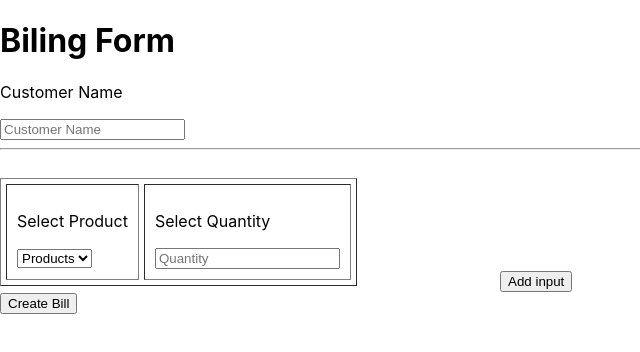
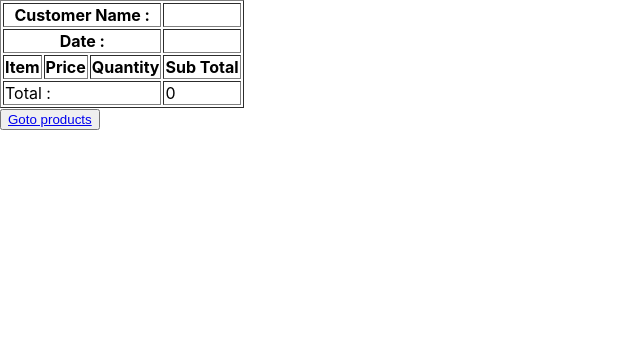
Before and after one commit to BapiMajumder1402/1st-Git-Hub-Nobelium, a React (Create React App) app: page /DisplayData in a window 1280 px wide. Shown: the top 352 px of the page, without its empty margins (0-640 px from the left). Built offline with nearby package versions, Linux system fonts and the light colour scheme.

Commit message:
navigated cart

```diff
--- a/package.json
+++ b/package.json
@@ -8,6 +8,7 @@
     "@testing-library/user-event": "^13.5.0",
     "react": "^18.2.0",
     "react-dom": "^18.2.0",
+    "react-router-dom": "^6.10.0",
     "react-scripts": "5.0.1",
     "recoil": "^0.7.7",
     "web-vitals": "^2.1.4"
--- a/src/App.js
+++ b/src/App.js
@@ -1,10 +1,17 @@
 import React from 'react'
+import { Routes , Route } from 'react-router-dom'
 import Shopping from './Shopping'
+import DisplayData from './DisplayData'
 
 export default function App() {
   return (
     <div>
-      <Shopping></Shopping>
+      <Routes>
+        <Route path='/' element={<Shopping/>}>Shopping</Route>
+        <Route path='/DisplayData' element={<DisplayData/>}>Display Data</Route>
+
+      </Routes>
+
     </div>
   )
 }
--- /dev/null
+++ b/src/DisplayData.js
@@ -0,0 +1,92 @@
+import React from "react";
+import { product } from "./Products";
+import {  useRecoilValue } from "recoil";
+import { user, userCart } from "./BillData";
+import { Link } from "react-router-dom";
+
+export default function DisplayData() {
+
+    // const [userData, setUserData] = useRecoilState(user)
+    // const selProduct = useRecoilValue(selectedProduct)
+    // const prodQty = useRecoilValue(productQty)
+    // const [userCartList, setUserCartList] = useRecoilState(userCart)
+
+
+    const userData = useRecoilValue(user)
+    const userCartList = useRecoilValue(userCart)
+
+    let total = 0
+
+    return (
+        <div>
+            <table border='1px'>
+
+                <thead>
+                    <tr>
+                        <th colSpan='3'>
+                            Customer Name : {userData.map(elm => elm.name)}
+                        </th>
+                        <th>
+
+                        </th>
+                    </tr>
+
+                    <tr>
+                        <th colSpan='3'>
+                            Date : {userData.map(elm => elm.date)}
+                        </th>
+                        <th>
+
+                        </th>
+                    </tr>
+
+                    <tr>
+                        <th>Item</th>
+                        <th>Price</th>
+                        <th>Quantity</th>
+                        <th>Sub Total</th>
+                    </tr>
+                </thead>
+
+                <tbody>
+                    {
+                        userCartList.map((elem) => {
+                            return (
+                                <tr>
+                                    <td>{elem.selectedProduct}</td>
+                                    <td>{product.filter(pro => pro.value === elem.selectedProduct).map(filteredPro => (
+                                        <span>
+                                            {filteredPro.price}
+                                        </span>
+                                    ))}</td>
+
+                                    <td>{elem.productQty}</td>
+
+                                    <td>{product.filter(pro => pro.value === elem.selectedProduct).map(filteredPro => {
+                                        total += filteredPro.price * elem.productQty
+                                        return (
+                                            <span>
+                                                {filteredPro.price * elem.productQty}
+                                            </span>
+                                        )
+                                    })}</td>
+                                </tr>
+                            )
+                        })
+                    }
+
+                    <tr>
+                        <td colSpan='3'>
+                            Total :
+                        </td>
+                        <td>
+                            {total}
+                        </td>
+                    </tr>
+                </tbody>
+
+            </table>
+            <button><Link to='/'>Goto products</Link></button>
+        </div>
+    )
+}
--- a/src/Shopping.js
+++ b/src/Shopping.js
@@ -2,20 +2,17 @@ import React, { useState } from "react";
 import { product } from "./Products";
 import { useRecoilState, useSetRecoilState, useRecoilValue } from "recoil";
 import { user, userCart, selectedProduct, productQty } from "./BillData";
+import { Link } from "react-router-dom";
 
 export default function Shopping() {
 
 
     const [inputList, setInputList] = useState([<Cart />]);
-
     const [userData, setUserData] = useRecoilState(user)
-
     const selProduct = useRecoilValue(selectedProduct)
     const prodQty = useRecoilValue(productQty)
     const [userCartList, setUserCartList] = useRecoilState(userCart)
-
     const [name, setName] = useState("")
-
     const [showCart, setShowCart] = useState(false)
 
 
@@ -31,14 +28,14 @@ export default function Shopping() {
     // console.log(userCartList);
 
     function handleCreateBill() {
-        const current_date = new Date().toLocaleString()
+        const current_date = new Date().toLocaleDateString()
 
         setUserData([...userData, { "name": name, "date": current_date }])
 
         setShowCart(true)
     }
 
-    console.log(userData);
+    // console.log(userData);
     return (
         <div>
 
@@ -57,9 +54,7 @@ export default function Shopping() {
                 }
             </div>
 
-            {
-                showCart && <DisplayData />
-            }
+            <button> <Link to='./DisplayData'>Goto bill details</Link> </button>
         </div>
     );
 }
@@ -113,85 +108,3 @@ function Cart() {
         </div>
     )
 };
-
-
-function DisplayData() {
-
-    const [userData, setUserData] = useRecoilState(user)
-    const [userCartList, setUserCartList] = useRecoilState(userCart)
-
-    let total = 0
-
-    return (
-        <div>
-            <table border='1px'>
-
-                <thead>
-                    <tr>
-                        <th colSpan='3'>
-                            Customer Name : {userData.map(elm => elm.name)}
-                        </th>
-                        <th>
-
-                        </th>
-                    </tr>
-
-                    <tr>
-                        <th colSpan='3'>
-                            Date : {userData.map(elm => elm.date)}
-                        </th>
-                        <th>
-
-                        </th>
-                    </tr>
-
-                    <tr>
-                        <th>Item</th>
-                        <th>Price</th>
-                        <th>Quantity</th>
-                        <th>Sub Total</th>
-                    </tr>
-                </thead>
-
-                <tbody>
-                    {
-                        userCartList.map((elem) => {
-                            return (
-                                <tr>
-                                    <td>{elem.selectedProduct}</td>
-
-                                    <td>{product.filter(pro => pro.value === elem.selectedProduct).map(filteredPro => (
-                                        <span>
-                                            {filteredPro.price}
-                                        </span>
-                                    ))}</td>
-
-                                    <td>{elem.productQty}</td>
-
-                                    <td>{product.filter(pro => pro.value === elem.selectedProduct).map(filteredPro => {
-                                        total += filteredPro.price * elem.productQty
-                                        return (
-                                            <span>
-                                                {filteredPro.price * elem.productQty}
-                                            </span>
-                                        )
-                                    })}</td>
-                                </tr>
-                            )
-                        })
-                    }
-
-                    <tr>
-                        <td colSpan='3'>
-                            Total :
-                        </td>
-                        <td>
-                            {total}
-                        </td>
-                    </tr>
-                </tbody>
-
-            </table>
-        </div>
-    )
-}
--- a/src/index.js
+++ b/src/index.js
@@ -4,14 +4,18 @@ import './index.css';
 import App from './App';
 import reportWebVitals from './reportWebVitals';
 import { RecoilRoot } from 'recoil';
+import {BrowserRouter} from 'react-router-dom'
 
 const root = ReactDOM.createRoot(document.getElementById('root'));
 root.render(
 
   <React.StrictMode>
     <RecoilRoot>
+    <BrowserRouter>
     <App />
+    </BrowserRouter>
     </RecoilRoot>
+
   </React.StrictMode>
 );
 
```
Also changed, not shown: 1 other file (tests, documents, lock files or other folders).
